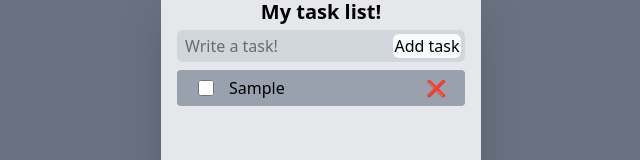
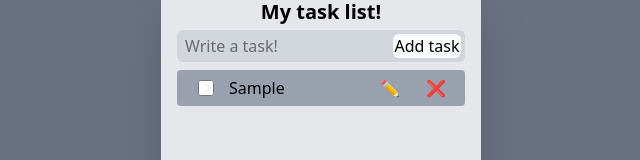
Before and after one commit to erfilho/learningVueJs, a Vue app: page / in a window 1280 px wide. Both pictures are taken after typing "Sample" into the empty fields and a click on the button "Add task". Shown: the part 222-382 px from the top of the page, without its empty margins (319-959 px from the left). Built offline with nearby package versions, Linux system fonts and the light colour scheme.

Commit message:
feat: added task edit button

```diff
--- a/src/App.vue
+++ b/src/App.vue
@@ -24,24 +24,23 @@
       <p v-if="tasks.length === 0">No tasks added.</p>
 
       <ul class="list-none p-0 w-full">
-        <li
+        <TaskItem
           v-for="(task, index) in tasks"
           :key="index"
-          class="mt-2 flex justify-between bg-gray-400 w-full p-1.5 rounded-sm flex-row items-center"
-        >
-          <input type="checkbox" v-model="task.finalized" class="w-1/6 h-4" />
-          <span :class="{ finalized: task.finalized }" class="w-4/6">{{
-            task.title
-          }}</span>
-          <button @click="removeTask(index)" class="w-1/6">❌</button>
-        </li>
+          :task="task"
+          @edit="editTask(index)"
+          @remove="removeTask(index)"
+        />
       </ul>
     </div>
   </div>
 </template>
 
 <script>
+import TaskItem from "./components/TaskItem.vue";
+
 export default {
+  components: { TaskItem },
   data() {
     return {
       title: "My task list!",
@@ -54,6 +53,12 @@ export default {
       if (this.newTask.trim() !== "") {
         this.tasks.push({ title: this.newTask, finalized: false });
         this.newTask = "";
+      }
+    },
+    editTask(index) {
+      const newTitle = prompt("Edit this task: ", this.tasks[index].title);
+      if (newTitle !== null) {
+        this.tasks[index].title = newTitle;
       }
     },
     removeTask(index) {
--- /dev/null
+++ b/src/components/TaskItem.vue
@@ -0,0 +1,23 @@
+<template>
+  <li
+    class="mt-2 flex justify-between bg-gray-400 w-full p-1.5 rounded-sm flex-row items-center"
+  >
+    <input type="checkbox" v-model="task.finalized" class="w-1/6 h-4" />
+    <span :class="{ finalized: task.finalized }" class="w-3/6">{{
+      task.title
+    }}</span>
+    <button @click="$emit('edit')" class="w-1/6">✏</button>
+    <button @click="$emit('remove')" class="w-1/6">❌</button>
+  </li>
+</template>
+
+<script>
+export default {
+  props: {
+    task: {
+      type: Object,
+      required: true,
+    },
+  },
+};
+</script>
```
